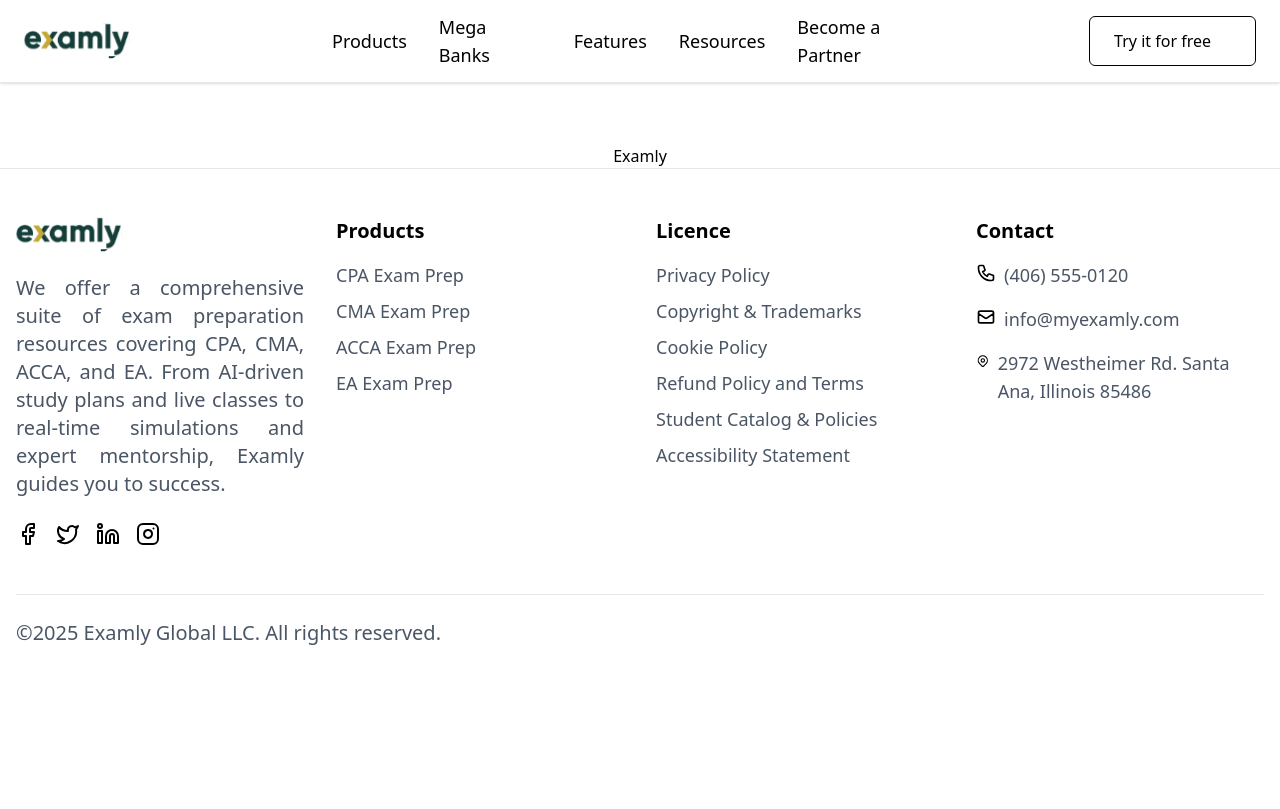
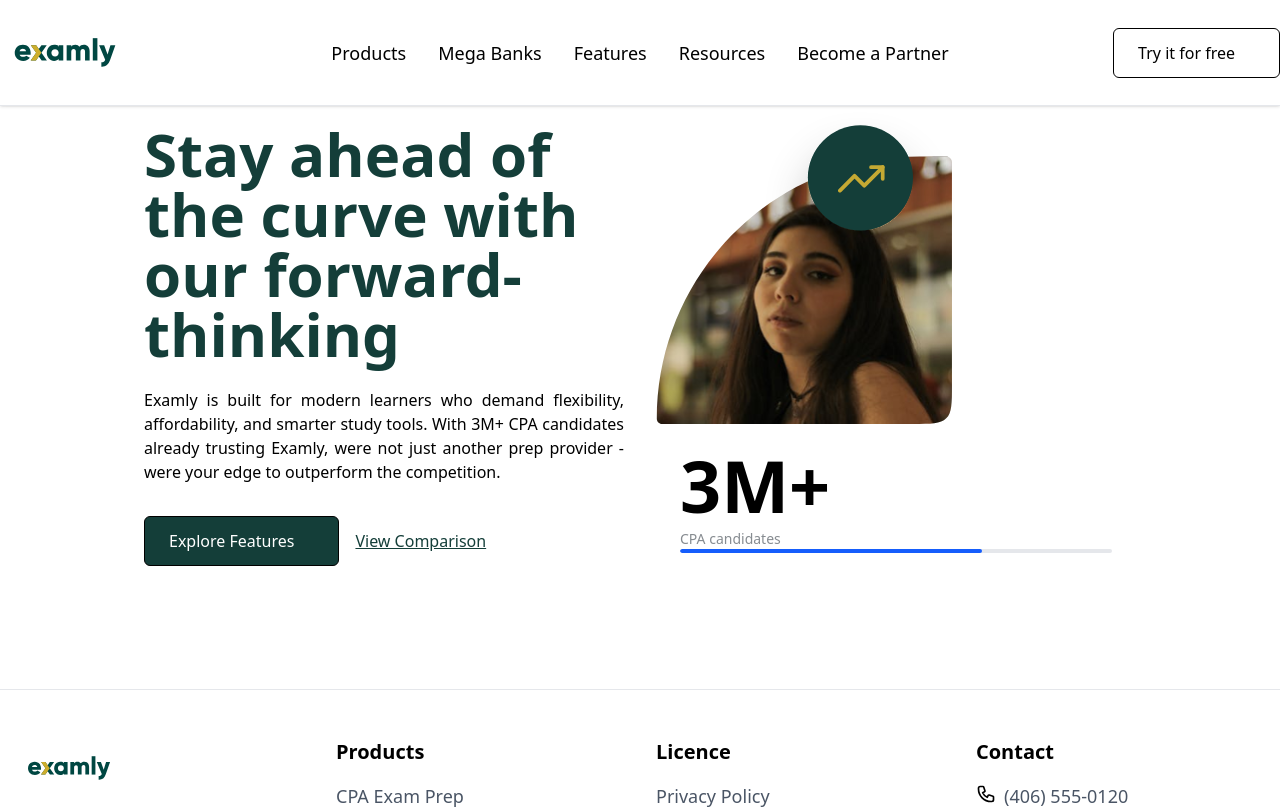
Before and after one commit to examlyone/examly-landing-web, a Next.js app: page / in a window 1280 px wide. Shown: the top 809 px of the page. Built offline with nearby package versions, Linux system fonts and the light colour scheme.

Commit message:
home page

```diff
--- a/src/app/layout.tsx
+++ b/src/app/layout.tsx
@@ -30,7 +30,7 @@
         className={`${geistSans.variable} ${geistMono.variable} antialiased`}
       >
         <Header />
-        <main className="max-w-6xl mx-auto px-4 sm:px-6 lg:px-8">
+        <main className="container mx-auto px-4 lg:px-36 ">
           {children}
         </main>
         <Footer />
--- a/src/app/page.tsx
+++ b/src/app/page.tsx
@@ -1,7 +1,63 @@
+import { Button } from "@/components/common/Button";
+import { Text } from "@/components/common/Text";
+import { Typography } from "@/components/common/Typography";
 import Image from "next/image";
 
 export default function Home() {
   return (
-    <h1 className="tesxt-5xl mt-36 text-center px-4">Examly</h1>
+    <section className="container mx-auto py-12 mt-16">
+      {/* Hero Section with 60/40 grid layout */}
+      <div className="mb-16">
+        <div className="grid grid-cols-1 md:grid-cols-4 gap-8 items-center">
+          {/* Left column - 60% width (3/5 columns) */}
+          <div className="md:col-span-2 flex flex-col justify-space-between">
+            <Typography variant="h1" className="text-4xl md:text-6xl mb-4">
+              Stay ahead of the curve with our forward-thinking
+            </Typography>
+            <Typography variant="body1" className="mb-8 text-justify">
+              Examly is built for modern learners who demand flexibility, affordability,
+              and smarter study tools. With 3M+ CPA candidates already trusting Examly, were not just another prep provider - were your edge to outperform the competition.
+            </Typography>
+            <div className="flex items-center space-x-4">
+              <Button variant="filled" href="/features">
+                Explore Features
+              </Button>
+              <Button variant="text" href="/comparison">
+                View Comparison
+              </Button>
+            </div>
+          </div>
+
+          {/* Right column - 40% width (2/5 columns) */}
+          <div className="md:col-span-2">
+            <div>
+              <Image src="/images/home/hero.svg" alt="hero" width={300} height={300} />
+              <div className="flex flex-col justify-between h-full p-6">
+                {/* Top section with stat and description */}
+                <div className="flex flex-col">
+                  <Text variant="h1" className={`text-[#143E39] text-7xl font-bold mb-2`}>
+                    3M+
+                  </Text>
+                  <Text variant="p" className={`text-[#143E39] text-sm`}>
+                    CPA candidates
+                  </Text>
+                </div>
+
+                {/* Bottom section with progress bar */}
+                <div className="mt-auto">
+                  <div className={`w-full h-1 bg-gray-200 rounded-full overflow-hidden`}>
+                    <div
+                      className={`h-full bg-blue-600 rounded-full`}
+                      style={{ width: '70%' }}
+                    />
+                  </div>
+                </div>
+              </div>
+            </div>
+            {/* <HeroStatsGroup className="w-full" /> */}
+          </div>
+        </div>
+      </div>
+    </section>
   );
 }
--- a/src/components/Header.tsx
+++ b/src/components/Header.tsx
@@ -18,11 +18,10 @@
   const toggleMobileMenu = () => setMobileOpen((prev) => !prev);
 
   return (
-    <header className="w-full px-6 py-4 bg-white border-b border-gray-200 shadow-sm fixed top-0 z-50">
+    <header className="w-full py-4 bg-white border-b border-gray-200 shadow-sm fixed top-0 z-50">
       <div className="relative flex items-center justify-between max-w-7xl mx-auto">
-        {/* Logo */}
         <Link href="/" className="flex items-center">
-          <Image src="/logo.svg" alt="examly" width={106} height={37} />
+          <Image src="/logo.svg" alt="examly" width={130} height={87} />
         </Link>
 
         {/* Desktop Navigation */}
--- a/src/components/common/Button.tsx
+++ b/src/components/common/Button.tsx
@@ -24,9 +24,9 @@
   const baseStyles = 'inline-flex items-center justify-center font-plus-jakarta font-medium text-base transition-all duration-300 ease-in-out';
 
   const variantStyles = {
-    outline: 'px-6 py-3 rounded-md bg-white border border-black text-black hover:bg-black hover:text-white',
-    filled: 'px-6 py-3 rounded-md bg-black text-white border border-black hover:border-black',
-    text: 'text-black underline hover:text-gray-700 p-0',
+    outline: 'px-6 py-3 rounded-md bg-white border border-black text-black hover:bg-[#143E39] hover:text-white',
+    filled: 'px-6 py-3 rounded-md bg-[#143E39] text-white border border-black hover:border-[#143E39]',
+    text: 'text-[#143E39] underline hover:text-gray-700 p-0',
     'arrow-only': 'p-3 rounded-full bg-white border border-gray-200 hover:border-blue-500 hover:shadow-md'
   };
 
--- /dev/null
+++ b/src/components/common/Text.tsx
@@ -0,0 +1,93 @@
+import React from 'react';
+
+type TextVariant = 'h1' | 'h2' | 'h3' | 'h4' | 'h5' | 'h6' | 'p';
+type FontWeight = 'normal' | 'medium' | 'semibold' | 'bold';
+type FontSize = 'xs' | 'sm' | 'base' | 'lg' | 'xl' | '2xl' | '3xl' | '4xl' | '5xl' | '6xl';
+
+interface TextProps {
+  variant?: TextVariant;
+  children: React.ReactNode;
+  color?: string;
+  size?: FontSize;
+  weight?: FontWeight;
+  className?: string;
+}
+
+export function Text({
+  variant = 'p',
+  children,
+  color,
+  size,
+  weight,
+  className = '',
+}: TextProps) {
+  // Default colors based on variant
+  const defaultColors = {
+    h1: 'text-black', // Removed dark:text-white
+    h2: 'text-black', // Removed dark:text-white
+    h3: 'text-black', // Removed dark:text-white
+    h4: 'text-black', // Removed dark:text-white
+    h5: 'text-black', // Removed dark:text-white
+    h6: 'text-black', // Removed dark:text-white
+    p: 'text-[#878C91]',
+  };
+
+  // Default font weights based on variant
+  const defaultWeights = {
+    h1: 'font-semibold',
+    h2: 'font-semibold',
+    h3: 'font-semibold',
+    h4: 'font-semibold',
+    h5: 'font-semibold',
+    h6: 'font-semibold',
+    p: 'font-normal',
+  };
+
+  // Default sizes based on variant
+  const defaultSizes = {
+    h1: 'text-4xl',
+    h2: 'text-3xl',
+    h3: 'text-2xl',
+    h4: 'text-xl',
+    h5: 'text-lg',
+    h6: 'text-base',
+    p: 'text-base',
+  };
+
+  // Font weight classes
+  const weightClasses = {
+    normal: 'font-normal',
+    medium: 'font-medium',
+    semibold: 'font-semibold',
+    bold: 'font-bold',
+  };
+
+  // Build the class string
+  // Check if color starts with 'text-' to determine if it's a Tailwind class
+  const colorClass = color ? (color.startsWith('text-') ? color : `text-[${color}]`) : defaultColors[variant];
+  const weightClass = weight ? weightClasses[weight] : defaultWeights[variant];
+  const sizeClass = size ? `text-${size}` : defaultSizes[variant];
+
+  const baseStyle = 'font-plus-jakarta';
+  const combinedClassName = `${baseStyle} ${colorClass} ${weightClass} ${sizeClass} ${className}`;
+
+  // Render the appropriate element based on variant
+  switch (variant) {
+    case 'h1':
+      return <h1 className={combinedClassName}>{children}</h1>;
+    case 'h2':
+      return <h2 className={combinedClassName}>{children}</h2>;
+    case 'h3':
+      return <h3 className={combinedClassName}>{children}</h3>;
+    case 'h4':
+      return <h4 className={combinedClassName}>{children}</h4>;
+    case 'h5':
+      return <h5 className={combinedClassName}>{children}</h5>;
+    case 'h6':
+      return <h6 className={combinedClassName}>{children}</h6>;
+    case 'p':
+      return <p className={combinedClassName}>{children}</p>;
+    default:
+      return <p className={combinedClassName}>{children}</p>;
+  }
+}
--- /dev/null
+++ b/src/components/common/Typography.tsx
@@ -0,0 +1,49 @@
+interface TypographyProps {
+    variant?: 'h1' | 'h2' | 'h3' | 'h4' | 'h5' | 'h6' | 'body1' | 'body2' | 'caption' | 'button';
+    children: React.ReactNode;
+    className?: string;
+}
+
+export function Typography({ variant = 'body1', children, className = '' }: TypographyProps) {
+    const baseStyle = 'font-plus-jakarta';
+
+    const variantStyles = {
+        h1: 'text-4xl font-bold mb-6 text-[#143E39]',
+        h2: 'text-3xl font-bold mb-5',
+        h3: 'text-2xl font-bold mb-4',
+        h4: 'text-xl font-semibold mb-3',
+        h5: 'text-lg font-semibold mb-2',
+        h6: 'text-base font-semibold mb-2',
+        body1: 'text-base mb-4',
+        body2: 'text-sm mb-3',
+        caption: 'text-xs text-gray-600',
+        button: 'text-sm font-medium',
+    };
+
+    const combinedClassName = `${baseStyle} ${variantStyles[variant]} ${className}`;
+
+    switch (variant) {
+        case 'h1':
+            return <h1 className={combinedClassName}>{children}</h1>;
+        case 'h2':
+            return <h2 className={combinedClassName}>{children}</h2>;
+        case 'h3':
+            return <h3 className={combinedClassName}>{children}</h3>;
+        case 'h4':
+            return <h4 className={combinedClassName}>{children}</h4>;
+        case 'h5':
+            return <h5 className={combinedClassName}>{children}</h5>;
+        case 'h6':
+            return <h6 className={combinedClassName}>{children}</h6>;
+        case 'body1':
+            return <p className={combinedClassName}>{children}</p>;
+        case 'body2':
+            return <p className={combinedClassName}>{children}</p>;
+        case 'caption':
+            return <span className={combinedClassName}>{children}</span>;
+        case 'button':
+            return <span className={combinedClassName}>{children}</span>;
+        default:
+            return <p className={combinedClassName}>{children}</p>;
+    }
+}
```
Also changed, not shown: public/images/home/hero.svg (added), public/logo.svg.
